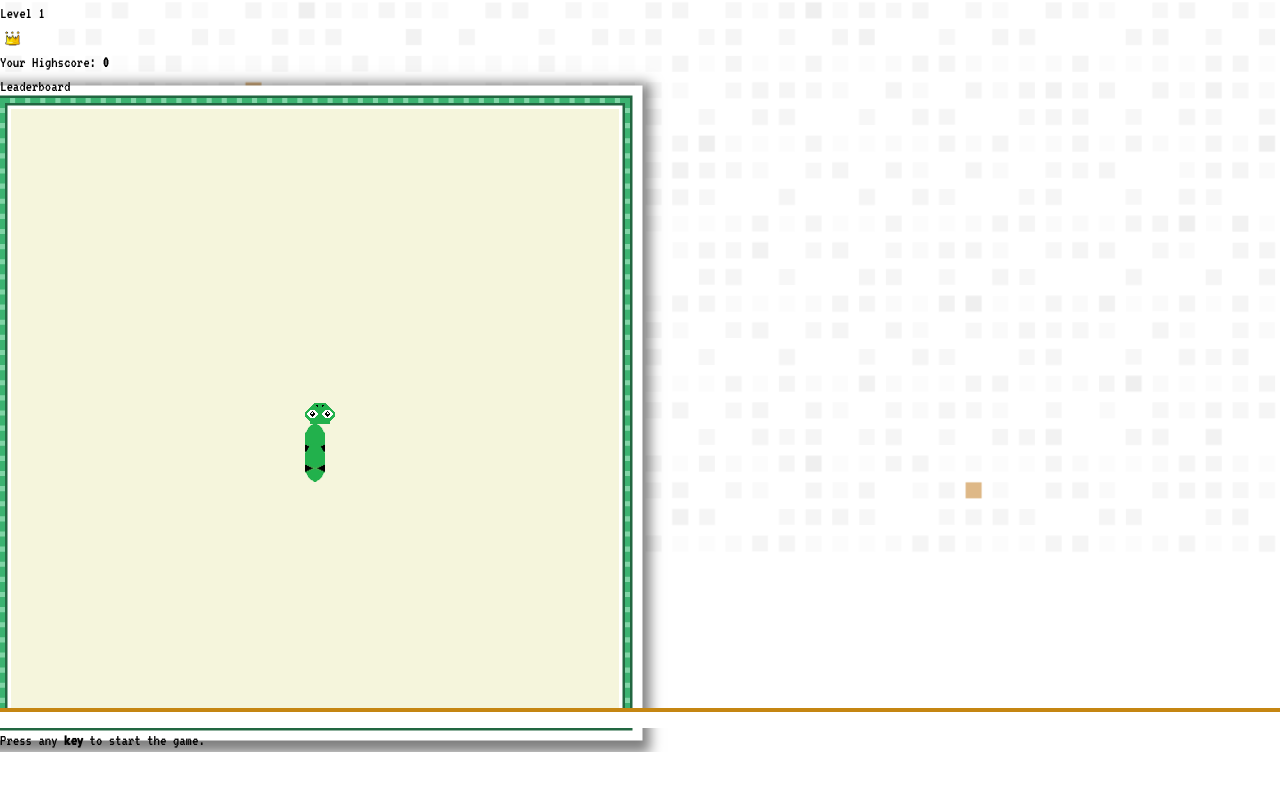
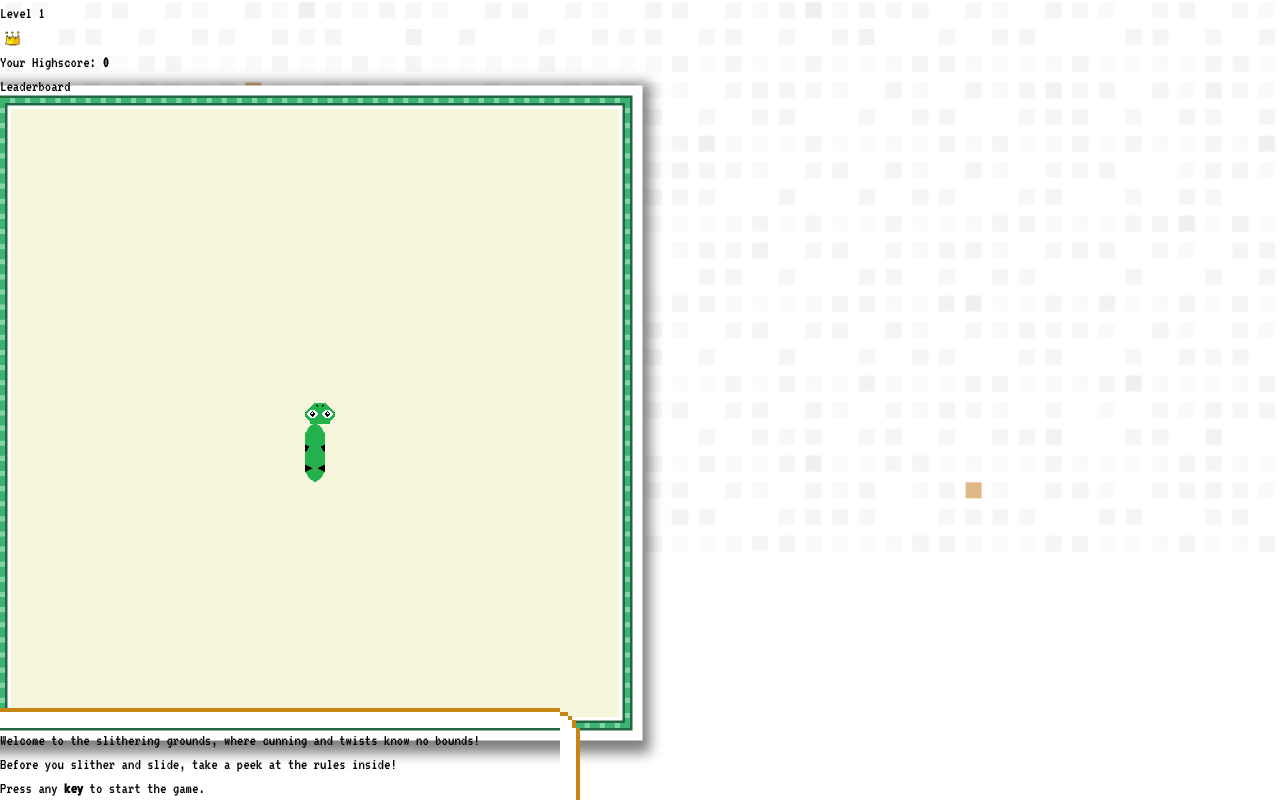
Before and after one commit to SpekCezStolicku/snakeGame, a Vue app: page / in a window 1280 px wide. Shown: the part 243-1043 px from the top of the page. Before the commit the page ends 995 px from the top, so only its background shows below. Built offline with nearby package versions, Linux system fonts and the light colour scheme.

Commit message:
add Game rules

```diff
--- a/src/components/GameInstructions.vue
+++ b/src/components/GameInstructions.vue
@@ -1,14 +1,38 @@
 <template>
-  <h1
+  <div
     v-if="!gameStore.gameStarted"
-    class="absolute z-50 text-3xl transform -translate-x-1/2 -translate-y-1/2 bg-white px_border animate-pulse top-1/2 left-1/2"
+    class="absolute z-50 text-3xl transform -translate-x-1/2 -translate-y-1/2 bg-white px_border animate-[pulse_3s_linear_infinite] top-1/2 left-1/2 mx-auto text-center"
+    :style="{ maxWidth: `${(gameStore.playground.xTiles - 3) * gameStore.tileSize}px` }"
   >
-    Press any <b>key</b> to start the game.
-  </h1>
+    <h1
+      class="font-bold bg-clip-text text-transparent bg-gradient-to-r from-green-600 to-teal-800 mb-4 text-4xl"
+    >
+      {{ displayWelcomeText() }}
+    </h1>
+    <h2 class="mb-5">
+      Before you slither and slide, take a peek at the
+      <span @click="toggleSwitch(true)" class="underline text-orange-600 font-bold cursor-pointer"
+        >rules inside!</span
+      >
+    </h2>
+    <p>Press any <b>key</b> to start the game.</p>
+  </div>
 </template>
 
 <script lang="ts" setup>
 import { useGameStore } from '@/store/gameSettings'
+import { toggleSwitch } from '@/utils/utils'
 
 const gameStore = useGameStore()
+
+const welcomeTitleText = `Welcome to the slithering grounds, where cunning and twists know no bounds!`
+const alterTitleText = `Back for more hiss and twist? Let's see if you can top your last tryst!`
+
+function displayWelcomeText() {
+  if (localStorage.getItem('firstVisit') === null) {
+    localStorage.setItem('firstVisit', 'true')
+    return welcomeTitleText
+  }
+  return alterTitleText
+}
 </script>
--- a/src/components/GameModal.vue
+++ b/src/components/GameModal.vue
@@ -1,8 +1,8 @@
 <template>
   <div
-    v-if="store.isGameOver"
+    v-if="store.isGameOver || state.showModal"
     class="absolute z-50 text-3xl transform -translate-x-1/2 -translate-y-1/2 top-1/2 left-1/2 font-bold p-5 bg-white px_border"
-    :class="{ 'animate-easeIn': store.isGameOver || props.isModalActive }"
+    :class="{ 'animate-easeIn': store.isGameOver || state.showModal }"
     :style="{ width: `${(store.playground.xTiles - 3) * store.tileSize}px` }"
   >
     <!-- Game over -->
@@ -37,16 +37,16 @@
       </p>
       <button class="px_button mx-auto my-5 px-3" @click="restartGame">Restart Game</button>
     </div>
+    <GameRules v-if="state.showModal" />
   </div>
 </template>
 
 <script setup lang="ts">
-import { computed, defineProps } from 'vue'
+import { computed } from 'vue'
 import { useGameStore } from '@/store/gameSettings'
+import GameRules from '@/components/GameRules.vue'
+import { state } from '@/utils/utils'
 
-const props = defineProps({
-  isModalActive: { type: Boolean, default: false }
-})
 const store = useGameStore()
 
 const score = computed(() => store.score)
--- /dev/null
+++ b/src/components/GameRules.vue
@@ -0,0 +1,46 @@
+<template>
+  <div class="text-xl">
+    <p class="mb-2 bg-clip-text text-transparent bg-gradient-to-r from-green-600 to-teal-800">
+      1. Starting at a speed of 480,000 px/h, this game's snake moves lightning-fast from the
+      get-go!
+    </p>
+    <p class="mb-2 bg-clip-text text-transparent bg-gradient-to-r from-orange-500 to-red-800">
+      2. If the snake bites its own body, each segment costs 50 points; dip below 0, and it's game
+      over!
+    </p>
+    <p class="mb-2 bg-clip-text text-transparent bg-gradient-to-r from-blue-500 to-teal-800">
+      3. Edges aren't teleport portals here; hit them and you'll break your nose!
+    </p>
+    <p class="mb-4">
+      4. Some fruits are tastier and more filling, while others are sour—don't let the snake go
+      hungry!
+    </p>
+    <div class="grid grid-cols-4 gap-7 mb-2" v-for="(item, index) in gameStore.loot" :key="index">
+      <div class="flex items-center justify-start">
+        <img
+          :src="`/src/assets/images/loot/${item.image}.png`"
+          :width="gameStore.tileSize"
+          class="h-fit mr-2"
+          :alt="item.name"
+        />
+        <h1>{{ item.name }}</h1>
+      </div>
+
+      <p>Score: {{ item.score }}</p>
+      <p>
+        Speed: <span class="font-bold">{{ invertNumber(item.snakeSpeed) }}</span>
+      </p>
+      <p>
+        Size: <span class="font-bold">{{ item.bodyIncrease }}</span>
+      </p>
+    </div>
+  </div>
+  <p @click="toggleSwitch(false)" class="absolute cursor-pointer top-3 right-3 font-bold">X</p>
+</template>
+
+<script setup lang="ts">
+import { useGameStore } from '@/store/gameSettings'
+import { toggleSwitch, invertNumber } from '@/utils/utils'
+
+const gameStore = useGameStore()
+</script>
--- a/src/components/Snake.vue
+++ b/src/components/Snake.vue
@@ -8,7 +8,7 @@
       index === 0 ? { width: `${gameStore.tileSize + gameStore.tileSize / 2}px` } : ''
     ]"
     class="grid relative"
-    :class="index === 0 ? `z-50 place-items-center` : `h-[20px] place-items-end `"
+    :class="index === 0 ? `z-30 place-items-center` : `h-[20px] place-items-end `"
   >
     <img
       :src="`/src/assets/images/${getSegmentImage(index)}.png`"
--- a/src/utils/utils.ts
+++ b/src/utils/utils.ts
@@ -1,3 +1,24 @@
+import { reactive } from 'vue'
+
+interface EventBus {
+  showModal: boolean
+}
+
+export const state: EventBus = reactive({
+  showModal: false
+})
+
+export function toggleSwitch(value: boolean) {
+  state.showModal = value
+}
+
 export function getRandomNumber(max: number, min: number = 0): number {
   return Math.floor(Math.random() * (max - min + 1)) + min
 }
+
+export function invertNumber(value: number | undefined): number {
+  if (value) {
+    return value * -1
+  }
+  return 0
+}
```
